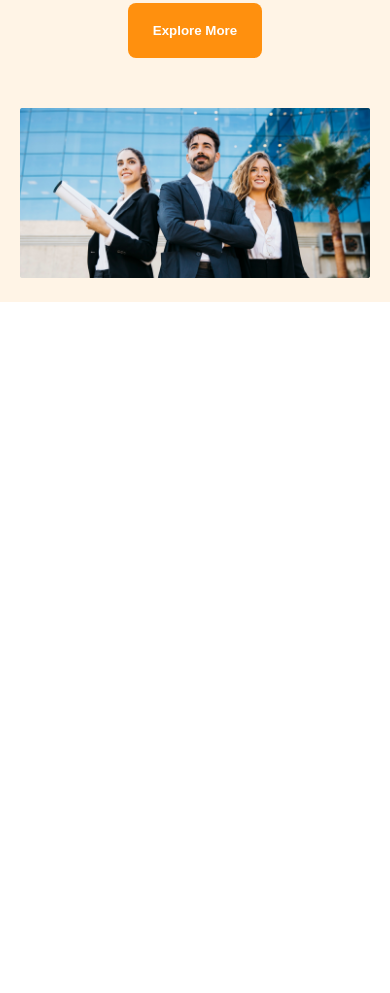
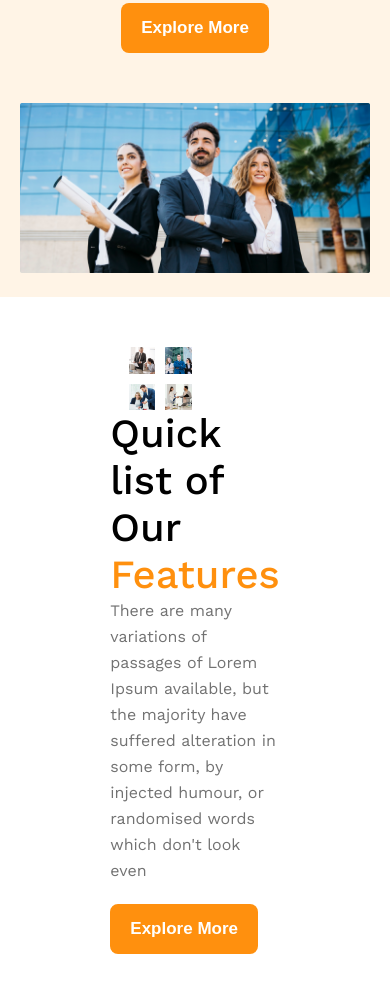
Before and after one commit to AshikurZaman01/G3-Architecture-Website-Responsive-, a plain HTML site: page index.html in a window 390 px wide. Shown: the part 545-1538 px from the top of the page. Before the commit the page ends 847 px from the top, so only its background shows below. Drawn offline with nearby package versions, Linux system fonts and the light colour scheme.

Commit message:
Added Feature Section with Responsive

```diff
--- a/index.html
+++ b/index.html
@@ -48,6 +48,27 @@
     </header>
     <!-- Header end-->
 
+    <main>
+         <!-- Feature start -->
+        <section class="feature">
+            <div class="team-image-container">
+                <img src="images/team1.png" alt="">
+                <img src="images/team2.png" alt="">
+                <img src="images/team3.png" alt="">
+                <img src="images/team4.png" alt="">
+            </div>
+
+            <div class="teams-content">
+                <h3 class="teams-content-title">Quick list of Our <span class="text-color">Features</span></h3>
+                <p class="team-content-desc">There are many variations of passages of Lorem Ipsum available, but the majority have suffered alteration in some form, by injected humour, or randomised words which don't look even</p>
+                <button class="btn-primary">Explore More</button>
+            </div>
+        </section>
+         <!-- Feature start end-->
+    </main>
+
+
+
 
 </body>
 </html>
--- a/responsive.css
+++ b/responsive.css
@@ -4,6 +4,10 @@
         padding: 20px;
     }
     nav{
+        flex-direction: column;
+    }
+
+    .feature{
         flex-direction: column;
     }
 }
@@ -19,4 +23,12 @@
     header{
         padding: 50px;
     }
+
+    .feature{
+        flex-direction: column;
+        text-align: center;
+    }
+    .teams-content-title{
+        margin-top: 30px;
+    }
 }
--- a/style.css
+++ b/style.css
@@ -10,12 +10,12 @@ body{
     font-family: 'Work Sans', sans-serif;
 }
 .btn-primary{
-    padding: 20px 25px;
+    padding: 15px 20px;
     background-color: rgba(255, 144, 14, 1);color: #FFF;
     border: 0;
     border-radius: 8px;
     text-align: center;
-    font-size: px;
+    font-size:17px;
     font-weight: 600;
     cursor: pointer;
 }
@@ -68,7 +68,7 @@ nav{
 }
 
 .banner-content{
-    max-width: 800px;
+    max-width: 600px;
     text-align: center;
     margin: 0 auto;
 
@@ -97,3 +97,47 @@ nav{
 }
 /* Banner style end */
 /* Header style end */
+
+/* Main Section style start */
+main{
+    max-width: 70%;
+    margin: 0 auto;
+
+}
+/* Feature style  */
+
+.feature{
+    display: flex;
+    align-items: center;
+    margin: 50px 70px 80px;
+
+}
+.team-image-container {
+    display: grid;
+    grid-template-columns: repeat(2 , 1fr);
+    gap: 10px;
+    margin-right: 70px;
+}
+.team-image-container img{
+    width: 100%;
+}
+.teams-content{
+
+}
+.teams-content-title{
+    font-size: 40px;
+    font-weight: 500;
+}
+.text-color{
+    color: #FF900E;
+}
+.team-content-desc{
+    color: #727272;
+    font-size: 16px;
+    font-weight: 400;
+    line-height: 26px;
+    margin-bottom: 20px;
+}
+/* Feature style end */
+
+/* Main Section style End */
```
